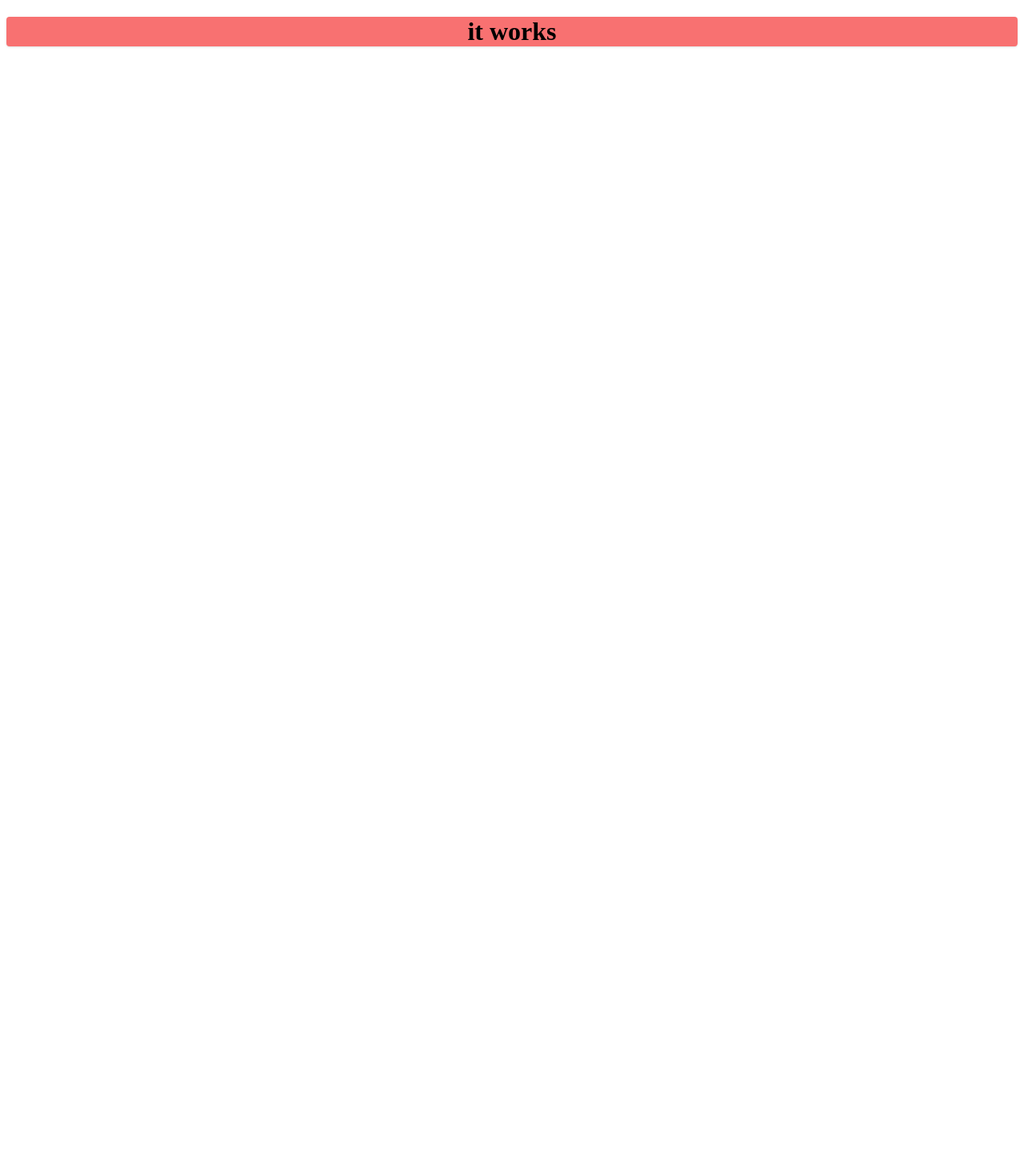
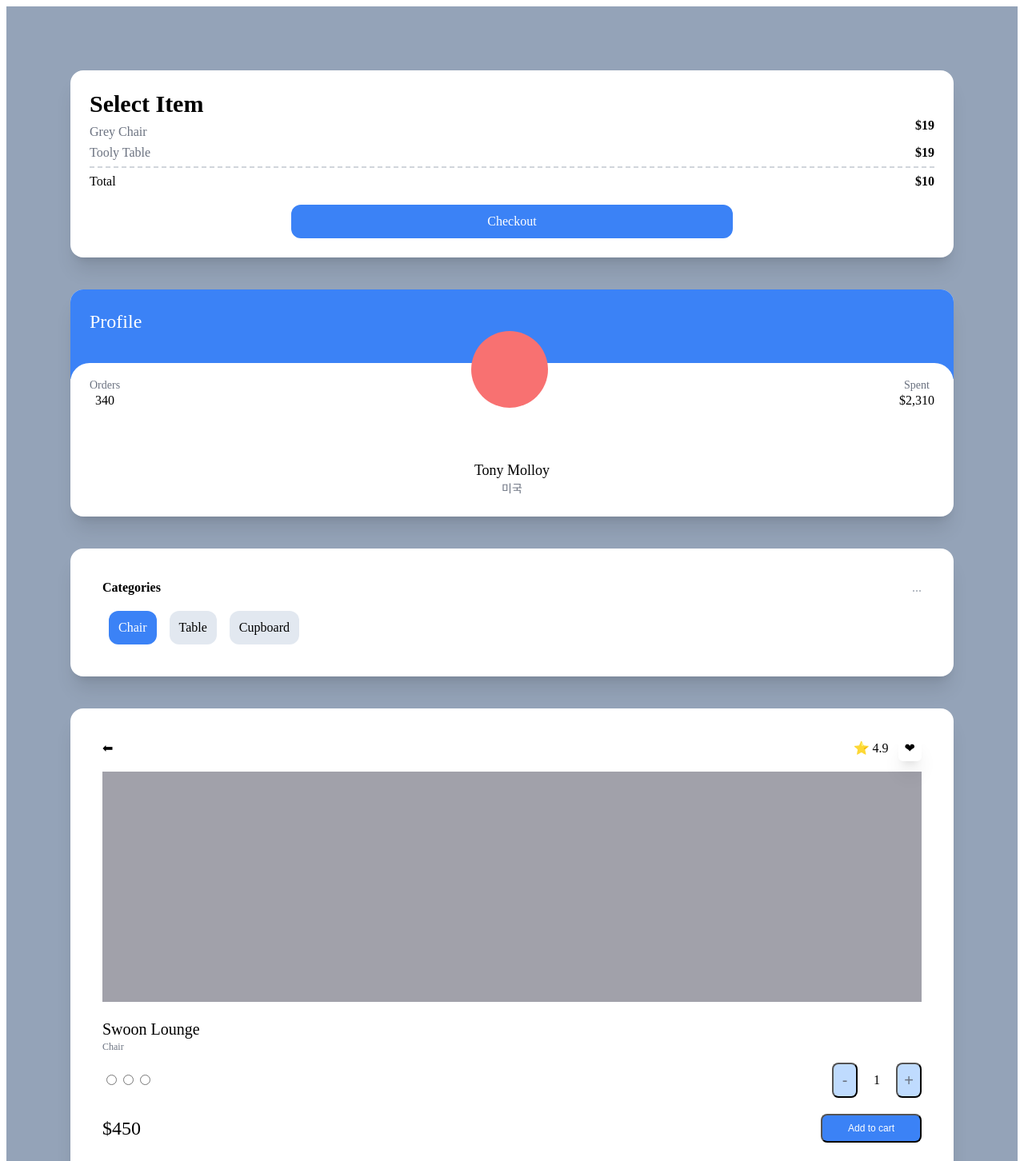
Before and after one commit to moko0428/carrot-market, a Next.js app: page / in a window 1280 px wide. Shown: the top 1452 px of the page at 80% size. Before the commit the page ends 800 px from the top, so only its background shows below. Built offline with nearby package versions, Linux system fonts and the light colour scheme.

Commit message:
Test Drive

```diff
--- a/pages/index.tsx
+++ b/pages/index.tsx
@@ -1,10 +1,103 @@
-import Image from "next/image";
-import { Inter } from "next/font/google";
+import type { NextPage } from "next";
 
-export default function Home() {
+const Home: NextPage = () => {
   return (
-    <div className="bg-red-400 text-center shadow rounded ">
-      <h1 className="text-black text-center">it works</h1>
+    <div className="bg-slate-400 py-20 px-20 grid gap-10 min-h-screen">
+      <div className="bg-white p-6 rounded-2xl shadow-xl">
+        <span className="font-semibold text-3xl">Select Item</span>
+        <div className="flex justify-between">
+          <span className="text-gray-500 my-2">Grey Chair</span>
+          <span className="font-semibold ">$19</span>
+        </div>
+        <div className="flex justify-between">
+          <span className="text-gray-500">Tooly Table</span>
+          <span className="font-semibold ">$19</span>
+        </div>
+        <div className="flex justify-between mt-2 pt-2 border-t-2 border-dashed border-l-0 border-r-0 border-b-0 border-gray-300">
+          <span>Total</span>
+          <span className="font-semibold ">$10</span>
+        </div>
+        <div className="mt-5 bg-blue-500 text-white p-3 text-center rounded-xl w-2/4 mx-auto">
+          Checkout
+        </div>
+      </div>
+      <div className="bg-white overflow-hidden rounded-2xl shadow-xl">
+        <div className="bg-blue-500 p-6 pb-14">
+          <span className="text-white text-2xl ">Profile</span>
+        </div>
+        <div className="rounded-3xl p-6 bg-white relative -top-5">
+          <div className="flex relative -top-16 items-end justify-between">
+            <div className="flex flex-col items-center">
+              <span className="text-sm text-gray-500">Orders</span>
+              <span className="font-medium">340</span>
+            </div>
+            <div className="h-24 w-24 bg-red-400 rounded-full" />
+            <div className="flex flex-col items-center">
+              <span className="text-sm text-gray-500">Spent</span>
+              <span className="font-medium">$2,310</span>
+            </div>
+          </div>
+          <div className="relative  flex flex-col items-center -mb-5">
+            <span className="text-lg font-medium">Tony Molloy</span>
+            <span className="text-sm text-gray-500">미국</span>
+          </div>
+        </div>
+      </div>
+      <div className="bg-white p-10 rounded-2xl shadow-xl">
+        <div className="bg-white flex justify-between mb-5">
+          <span className="font-semibold">Categories</span>
+          <span className="text-gray-400">...</span>
+        </div>
+        <div className="flex ">
+          <div className="bg-blue-500 p-3 text-center box-content mx-2 rounded-xl">
+            <span className=" text-white">Chair</span>
+          </div>
+          <div className="bg-slate-200 p-3 text-center box-content mx-2 rounded-xl">
+            <span>Table</span>
+          </div>
+          <div className="bg-slate-200 p-3 text-center box-content mx-2 rounded-xl">
+            <span>Cupboard</span>
+          </div>
+        </div>
+      </div>
+      <div className="bg-white p-10 rounded-2xl shadow-xl">
+        <div className="flex mb-5 justify-between">
+          <span>⬅</span>
+          <div className="space-x-3">
+            <span>⭐ 4.9</span>
+            <span className="shadow-xl p-2 rounded-md">❤</span>
+          </div>
+        </div>
+        <div className="bg-zinc-400 h-72 mb-5" />
+        <div className="flex flex-col">
+          <span className="font-medium  text-xl">Swoon Lounge</span>
+          <span className="text-xs text-gray-500">Chair</span>
+          <div className="mt-3 mb-5 flex justify-between items-center">
+            <div>
+              <input type="radio" />
+              <input type="radio" />
+              <input type="radio" />
+            </div>
+            <div className="flex items-center space-x-5">
+              <button className="p-1.5 rounded-lg bg-blue-200 flex justify-center items-center aspect-square w-8 font-medium text-xl text-gray-500">
+                -
+              </button>
+              <span>1</span>
+              <button className="p-1.5 rounded-lg bg-blue-200 flex justify-center items-center aspect-square w-8 font-medium text-xl text-gray-500">
+                +
+              </button>
+            </div>
+          </div>
+          <div className="flex justify-between items-center">
+            <span className="font-medium text-2xl">$450</span>
+            <button className="bg-blue-500 text-center py-2 px-8 text-xs text-white rounded-lg">
+              Add to cart
+            </button>
+          </div>
+        </div>
+      </div>
     </div>
   );
-}
+};
+
+export default Home;
```
